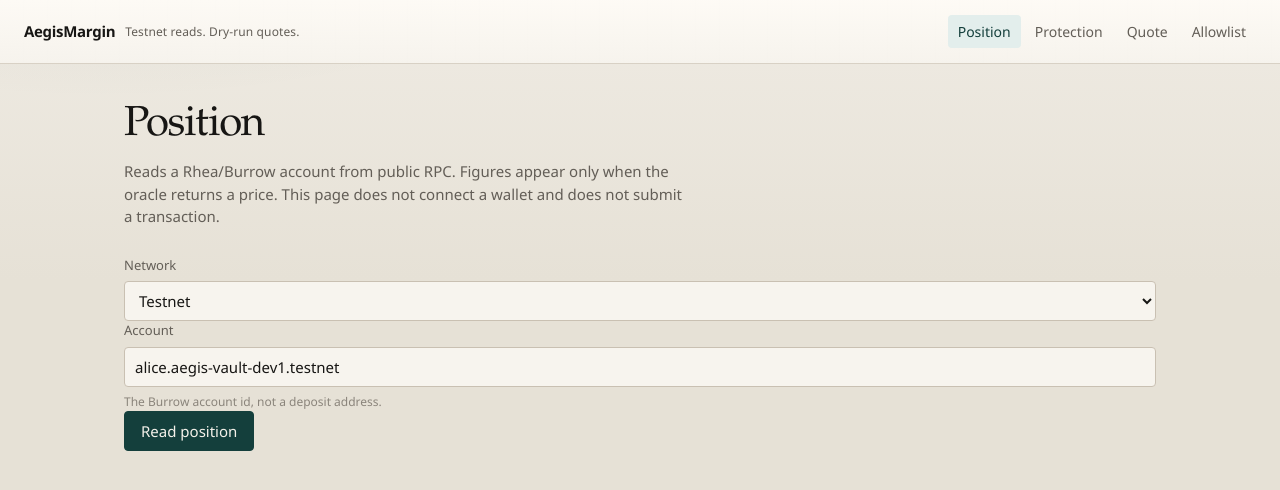
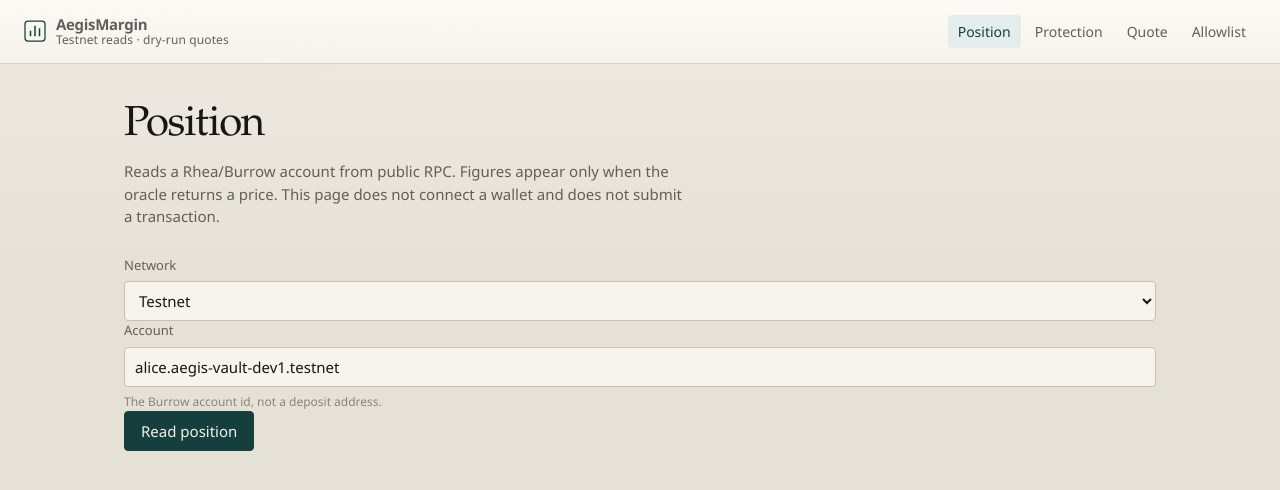
Before and after one commit to dcablorh/Aegis, a React (Vite) app in the folder apps/web/: page / in a window 1280 px wide. Shown: the top 490 px of the page. Built offline with nearby package versions, Linux system fonts and the light colour scheme.

Commit message:
feat: mark the product and transition between screens

```diff
--- a/apps/web/src/App.tsx
+++ b/apps/web/src/App.tsx
@@ -3,6 +3,7 @@ import { PositionPage } from "./pages/PositionPage";
 import { ProtectionPage } from "./pages/ProtectionPage";
 import { QuotePage } from "./pages/QuotePage";
 import { SecurityPage } from "./pages/SecurityPage";
+import { Mark } from "./ui";
 
 const LINKS = [
   { href: "/", label: "Position" },
@@ -34,12 +35,15 @@ export function App() {
     : <PositionPage />;
   return (
     <>
-      <a href="#content" style={{ position: "absolute", left: -9999 }}>Skip to content</a>
+      <a className="skip" href="#content">Skip to content</a>
       <header className="top">
-        <div className="brand">
-          <strong>AegisMargin</strong>
-          <span>Testnet reads. Dry-run quotes.</span>
-        </div>
+        <a className="brand" href="/" onClick={(event) => go(event, "/")}>
+          <Mark />
+          <span className="brand-copy">
+            <strong>AegisMargin</strong>
+            <span>Testnet reads · dry-run quotes</span>
+          </span>
+        </a>
         <nav aria-label="Primary">
           {LINKS.map((link) => (
             <a key={link.href} href={link.href} aria-current={path === link.href || (link.href === "/" && path === "") ? "page" : undefined} onClick={(event) => go(event, link.href)}>
@@ -48,7 +52,7 @@ export function App() {
           ))}
         </nav>
       </header>
-      <main id="content" className="page">{page}</main>
+      <main id="content" key={path} className="page">{page}</main>
     </>
   );
 }
```
